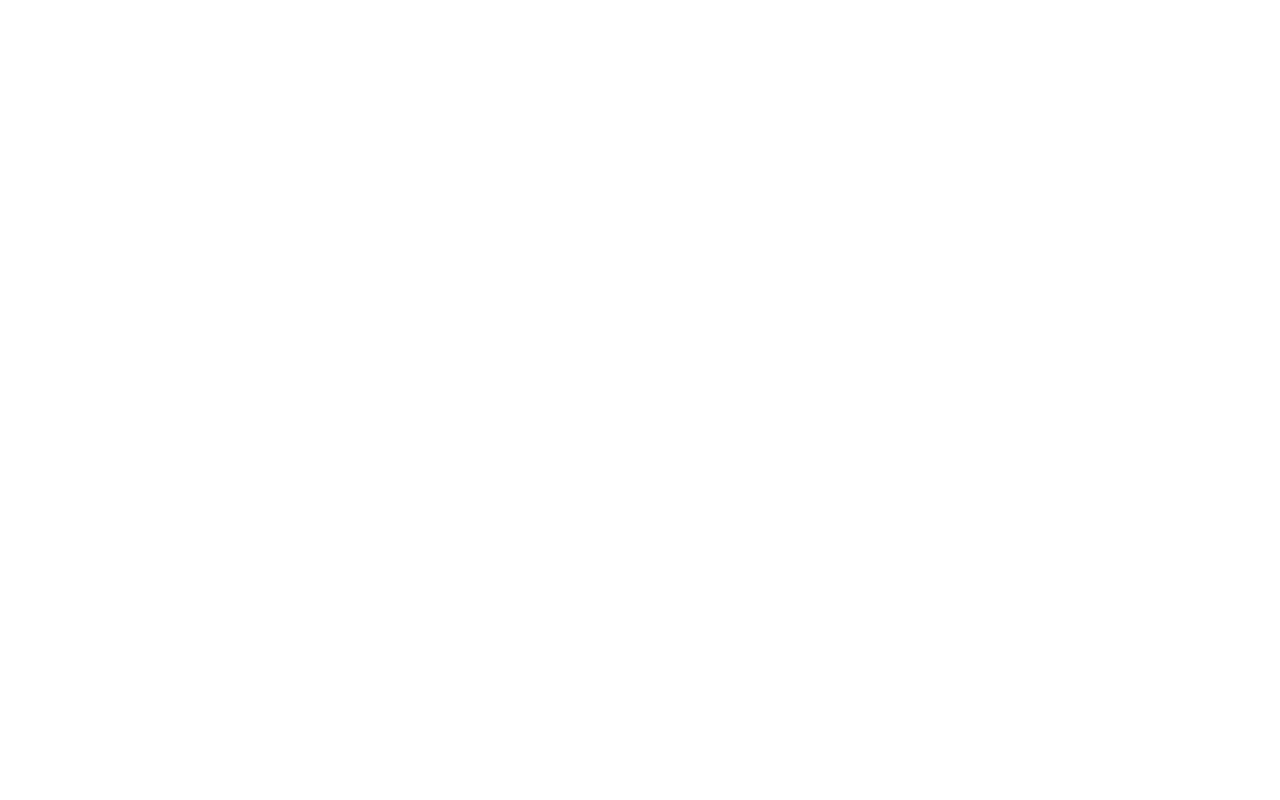
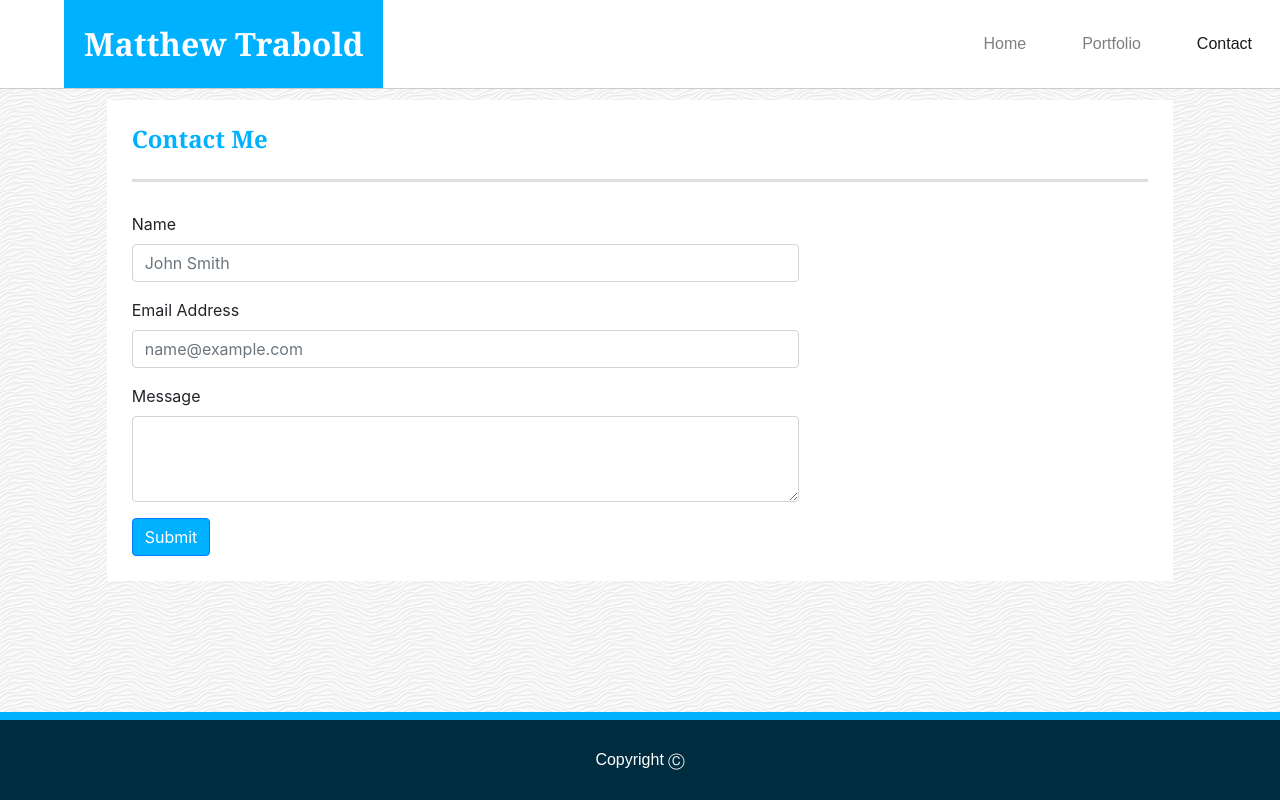
Before and after one commit to wisemufin/Bootstrap-Portfolio, a plain HTML site: page contact.html in a window 1280 px wide. Drawn offline with nearby package versions, Linux system fonts and the light colour scheme.

Commit message:
Completed my bootstrap portfolio and changed some colors!

```diff
--- a/assets/css/portfolio.css
+++ b/assets/css/portfolio.css
@@ -1,4 +1,4 @@
-.grid-images, .body-section {
+/* .grid-images, .body-section {
   background-color: white;
   padding: 2% 5%;
 }
@@ -27,4 +27,4 @@
 .frame {
   margin-bottom: 20px;
   overflow: hidden;
-}
+} */
--- a/assets/css/style.css
+++ b/assets/css/style.css
@@ -20,7 +20,7 @@ body {
 /* Navbar Styling */
 .navbar-brand {
     margin-left: 5%;
-    background-color: #4aaaa5;
+    background-color: #00B1FF;
     color: white;
     padding: 20px;
 }
@@ -92,7 +92,7 @@ body > .container-fluid {
 
 #about-me {
   font-family: 'Georgia', Times, Times New Roman, serif;
-  color: #4aaaa5;
+  color: #00B1FF;
   padding-bottom: 25px;
   border-bottom: 3px solid #DEDEDE;
   margin-bottom: 30px;
@@ -104,13 +104,50 @@ body > .container-fluid {
   bottom: 0;
   width: 100%;
   height: 88px;
-  background-color: #666666;
+  background-color: #002C40;
   text-align: center;
   line-height: 80px;
   color: white;
-  border-top: 8px solid #4aaaa5;
+  border-top: 8px solid #00B1FF;
 }
 
 .footer > .container > p {
   margin: 0;
 }
+
+/* Portfolio CSS */
+.grid-images, .body-section {
+  background-color: white;
+  padding: 2% 5%;
+}
+
+.grid-images img {
+  width: 100%;
+  position: relative;
+}
+
+.image-text {
+  position: relative;
+  display: flex;
+  justify-content: center;
+  color: white;
+  margin-top: -20%;
+  margin-bottom: 50px;
+  padding: 15px 0;
+  background-color: #00B1FF;
+  font-family: 'Arial', 'Helvetica Neue', Helvetica, sans-serif;
+}
+
+.image-row {
+  margin-bottom: 20px;
+}
+
+.frame {
+  margin-bottom: 20px;
+  overflow: hidden;
+}
+
+/* Contact Form Styling */
+#form-button {
+  background-color: #00B1FF;
+}
--- a/contact.html
+++ b/contact.html
@@ -4,9 +4,65 @@
     <meta charset="UTF-8">
     <meta name="viewport" content="width=device-width, initial-scale=1.0, maximum-scale=1.0, minimum-scale=1.0, user-scalable=no, target-densityDpi=device-dpi" />
     <meta http-equiv="X-UA-Compatible" content="ie=edge">
-    <title>Matthew Trabold-Contact</title>
+    <link rel="stylesheet" href="https://stackpath.bootstrapcdn.com/bootstrap/4.3.1/css/bootstrap.min.css" integrity="sha384-ggOyR0iXCbMQv3Xipma34MD+dH/1fQ784/j6cY/iJTQUOhcWr7x9JvoRxT2MZw1T" crossorigin="anonymous">
+    <script src="https://code.jquery.com/jquery-3.3.1.slim.min.js" integrity="sha384-q8i/X+965DzO0rT7abK41JStQIAqVgRVzpbzo5smXKp4YfRvH+8abtTE1Pi6jizo" crossorigin="anonymous"></script>
+    <script src="https://cdnjs.cloudflare.com/ajax/libs/popper.js/1.14.7/umd/popper.min.js" integrity="sha384-UO2eT0CpHqdSJQ6hJty5KVphtPhzWj9WO1clHTMGa3JDZwrnQq4sF86dIHNDz0W1" crossorigin="anonymous"></script>
+    <script src="https://stackpath.bootstrapcdn.com/bootstrap/4.3.1/js/bootstrap.min.js" integrity="sha384-JjSmVgyd0p3pXB1rRibZUAYoIIy6OrQ6VrjIEaFf/nJGzIxFDsf4x0xIM+B07jRM" crossorigin="anonymous"></script>
+    <link rel="stylesheet" href="assets/css/style.css">
+    <title>Matthew Trabold-About</title>
 </head>
 <body>
-
+  <nav class="navbar navbar-expand-lg fixed-top navbar-light">
+      <h1 class="navbar-brand mb-0 h1" id="brand">Matthew Trabold</h1>
+      <button class="navbar-toggler" type="button" data-toggle="collapse" data-target="#navbarNav" aria-controls="navbarNav" aria-expanded="false" aria-label="Toggle navigation">
+          <span class="navbar-toggler-icon"></span>
+      </button>
+      <div class="collapse navbar-collapse" id="navbarNav">
+          <ul class="navbar-nav ml-auto" id="flex-adjust">
+            <li class="nav-item">
+              <a class="nav-link" href="index.html">Home<span class="sr-only">(current)</span></a>
+            </li>
+            <li class="nav-item">
+              <a class="nav-link" href="portfolio.html">Portfolio</a>
+            </li>
+            <li class="nav-item">
+              <a class="nav-link active" href="contact.html">Contact</a>
+            </li>
+          </ul>
+      </div>
+  </nav>
+  <!-- This starts the bootstrap grid -->
+  <div class="container-fluid">
+    <!-- This row contains the header about me and it's border -->
+    <div class="row">
+      <div class="col-md-10 col-sm-12 .col-10 body-section">
+        <h1 id="about-me">Contact Me</h1>
+        <div class="row">
+          <div class="col-sm-8 .col-8">
+            <form>
+              <div class="form-group">
+                <label for="exampleFormControlInput1">Name</label>
+                <input type="name" class="form-control" id="FormControlInput1" placeholder="John Smith">
+              </div>
+              <div class="form-group">
+                <label for="exampleFormControlInput1">Email Address</label>
+                <input type="email" class="form-control" id="exampleFormControlInput2" placeholder="name@example.com">
+              </div>
+              <div class="form-group">
+                <label for="exampleFormControlTextarea1">Message</label>
+                <textarea class="form-control" id="exampleFormControlTextarea1" rows="3"></textarea>
+              </div>
+              <button type="submit" class="btn btn-primary" id="form-button">Submit</button>
+            </form>
+          </div>
+        </div>
+      </div>
+    </div>
+  </div>
+  <footer class="footer">
+    <div class="container">
+      <p>Copyright &#9400;</p>
+    </div>
+  </footer>
 </body>
 </html>
```
Also changed, not shown: index.html (+1 -1 lines), portfolio.html (+4 -4 lines).
